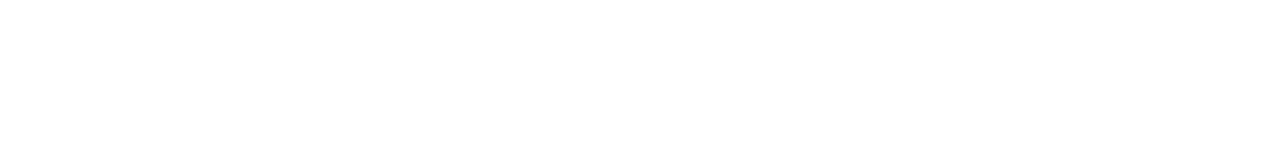
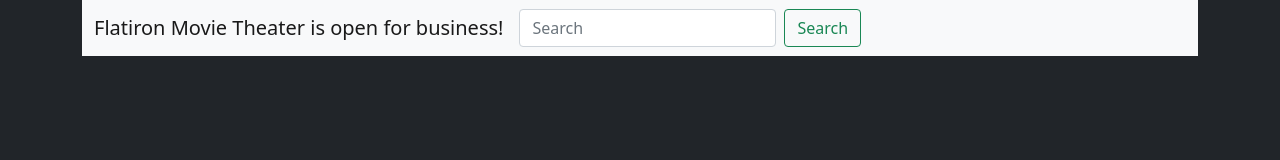
Before and after one commit to maurineA/week3-code-challenge, a plain HTML site: page index.html in a window 1280 px wide. Drawn offline with nearby package versions, Linux system fonts and the light colour scheme.

Commit message:
theset tpage background

```diff
--- a/index.html
+++ b/index.html
@@ -35,7 +35,27 @@
       <link href="https://cdn.jsdelivr.net/npm/bootstrap@5.1.3/dist/css/bootstrap.min.css" rel="stylesheet" integrity="sha384-1BmE4kWBq78iYhFldvKuhfTAU6auU8tT94WrHftjDbrCEXSU1oBoqyl2QvZ6jIW3" crossorigin="anonymous">
       <link rel="stylesheet" href="./css/style.css"/>
   </head>
-  <body>
+  <body class="bg-dark">
+      <div class="container">
+          <nav class="navbar navbar-expand-lg navbar-light bg-light">
+              <div class="container-fluid">
+                <a class="navbar-brand" href="#">Flatiron Movie Theater is open for business! </a>
+                <button class="navbar-toggler" type="button" data-bs-toggle="collapse" data-bs-target="#navbarSupportedContent" aria-controls="navbarSupportedContent" aria-expanded="false" aria-label="Toggle navigation">
+                  <span class="navbar-toggler-icon"></span>
+                </button>
+                <div class="collapse navbar-collapse" id="navbarSupportedContent">
+
+                  <form class="d-flex">
+                    <input class="form-control me-2" type="search" placeholder="Search" aria-label="Search">
+                    <button class="btn btn-outline-success" type="submit">Search</button>
+                  </form>
+                </div>
+              </div>
+            </nav>
+
+            <div class="row" id="films"></div>
+
+      </div>
 
       <script src="https://cdn.jsdelivr.net/npm/@popperjs/core@2.10.2/dist/umd/popper.min.js" integrity="sha384-7+zCNj/IqJ95wo16oMtfsKbZ9ccEh31eOz1HGyDuCQ6wgnyJNSYdrPa03rtR1zdB" crossorigin="anonymous"></script>
        <script src="js/script.js"></script>
```
